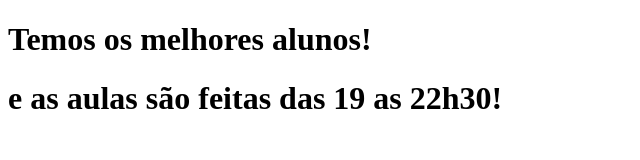
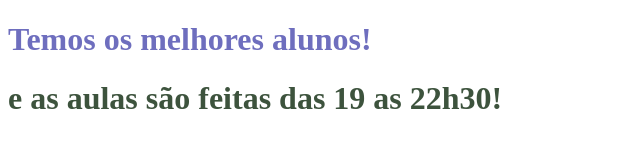
Before and after one commit to isaacSANTOS-create/isaacSANTOS-create, a plain HTML site: page index.html in a window 1280 px wide. Shown: the whole page, without its empty margins (0-640 px from the left). Drawn offline with Linux system fonts and the light colour scheme.

Commit message:
Alterei cor

```diff
--- a/index.html
+++ b/index.html
@@ -6,7 +6,7 @@
     <title>Turma 06 a melhor!</title>
 </head>
 <body>
-    <h1>Temos os melhores alunos!</h1>
-    <h1>e as aulas são feitas das 19 as 22h30!</h1>
+    <h1 style="color: rgb(110, 110, 190);">Temos os melhores alunos!</h1>
+    <h1 style="color: rgb(61, 83, 61);"> e as aulas são feitas das 19 as 22h30!</h1>
 </body>
 </html>
```
